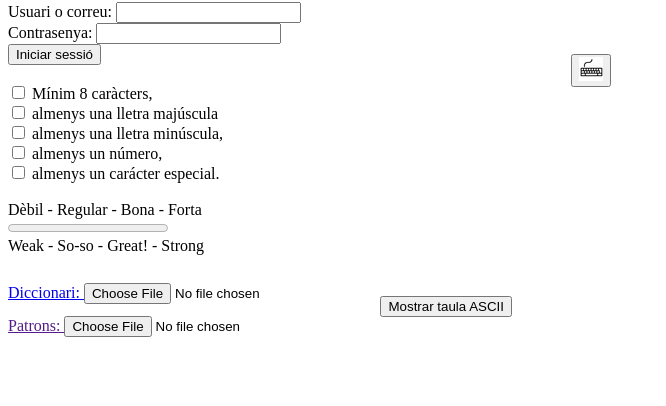
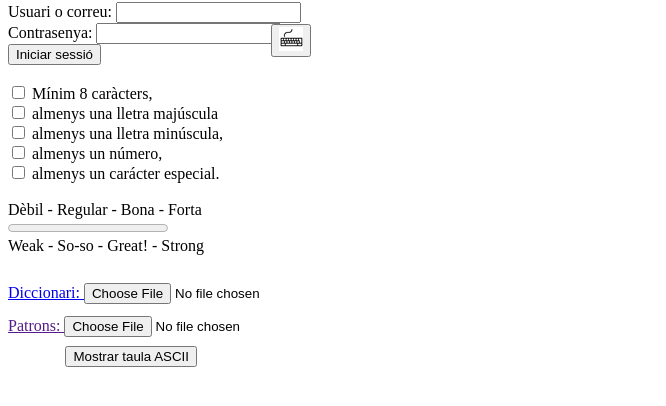
Before and after one commit to z125674/Contrasegur, a website: page public_html/index.html in a window 1280 px wide. Shown: the part 328-734 px from the top of the page, without its empty margins (0-666 px from the left). Drawn offline with Linux system fonts and the light colour scheme.

Commit message:
Add files via upload

```diff
--- a/public_html/index.html
+++ b/public_html/index.html
@@ -11,9 +11,9 @@ Click nbfs://nbhost/SystemFileSystem/Templates/ClientSide/html.html to edit this
         <style>
             #idioma {position:relative; top:-550px; left:150px;}
             #teclado {position:relative; top:-270px; left: 300px;}
-            #showteclado {position:relative; top:-250px; left: 250px;}
-            #taulaASCII {position: relative; top: -10px; left: 15px;}
-            #showtaulaASCII {position: relative; top: -20px; left: 15px;}
+            #showteclado {position:relative; top:-280px; left: -50px;}
+            #taulaASCII {position: absolute; top: 700px; left: 15px;}
+            #showtaulaASCII {position: relative; top: 30px; left: -300px;}
         </style>
         <script src="js/zxcvbn-async.js" type="text/javascript"></script>
         <script src="js/js2.js" type="text/javascript"></script>
```
